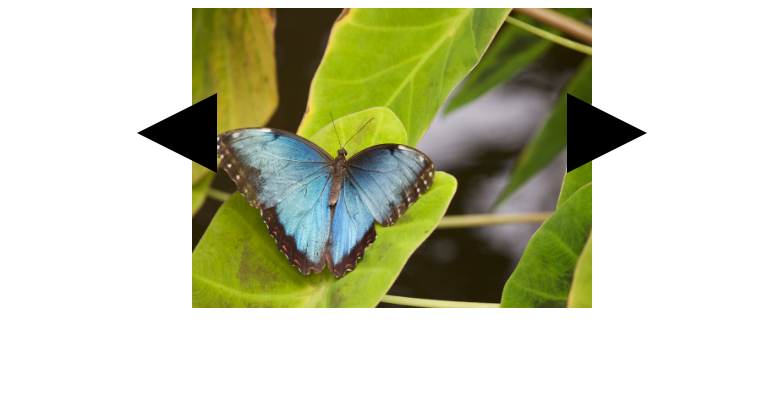
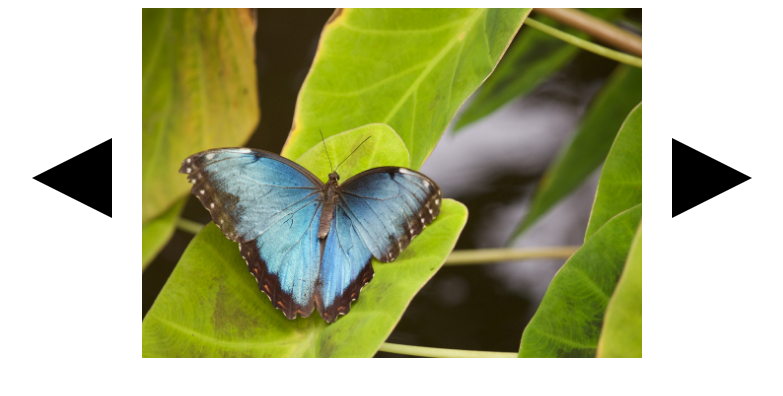
Before and after one commit to ashlyndanielle/javascript-practice, a React (Create React App) app: page / in a window 1280 px wide. Shown: the top 396 px of the page, without its empty margins (248-1031 px from the left). Built offline with nearby package versions, Linux system fonts and the light colour scheme.

Commit message:
sliding animatio applied

```diff
--- a/src/Carousel/Slider.css
+++ b/src/Carousel/Slider.css
@@ -1,24 +1,52 @@
-.slider {
-  display: flex;
-  justify-content: center;
+/*------------- BASE --------------*/
+
+
+
+/*------------- COMPONENTS --------------*/
+
+.slide-right {
+  position: relative;
+  animation-name: slide;
+  animation-duration: 1s;
+  animation-timing-function: linear;
+}
+.slide-left {
+  animation-name: slide;
+  animation-duration: 1s;
+  animation-timing-function: linear;
+  animation-direction: reverse;
 }
 .right-arrow {
   border-left: 80px solid black;
-  right: 300px
 }
-
 .left-arrow {
   border-right: 80px solid black;
-  left: 300px;
 }
 .arrows {
   width: 0;
   height: 0;
   border-top: 40px solid transparent;
   border-bottom: 40px solid transparent;
-  position: absolute;
-  margin: 85px;
+  margin: 130px 30px;
 }
 .arrows:hover{
   cursor: pointer;
 }
+
+/*------------- MODULES --------------*/
+
+.slider {
+  display: flex;
+  justify-content: center;
+}
+
+/* ------------ KEYFRAMES ----------- */
+
+@keyframes slide {
+  0% {
+    left: 0;
+  }
+  100% {
+    left: 30px;
+  }
+}
--- a/src/Carousel/Slider.js
+++ b/src/Carousel/Slider.js
@@ -16,6 +16,9 @@ class Slider extends Component {
   }
 
   handleRightArrow = () => {
+    let img = document.getElementById("slideImg").classList;
+    img.add("slide-right");
+    setTimeout( () => {
       if ( this.state.slideCount < this.state.backgroundURL.length - 1 ){
         this.setState({
           slideCount: this.state.slideCount + 1
@@ -25,6 +28,9 @@ class Slider extends Component {
           slideCount: 0
         })
       }
+      img.remove("slide-right");
+    }, 1002)
+    console.log(img)
   }
   handleLeftArrow = () => {
     if ( this.state.slideCount > 0 ){
@@ -48,15 +54,15 @@ class Slider extends Component {
       backgroundImage: `url(${this.state.backgroundURL[this.state.slideCount]})`,
       backgroundSize: 'cover',
       backgroundPosition: 'center',
-      height: '300px',
-      width: '400px'
+      height: '350px',
+      width: '500px'
     }
 
     return (
       <div className='slider'>
         <PrevArrow prev={ this.handleLeftArrow } />
         {/* <span className='left-arrow arrows' onClick={ this.handleLeftArrow }></span> */}
-        <div style={ background }></div>
+        <div className="" id='slideImg' style={ background }></div>
         <NextArrow next={ this.handleRightArrow } />
       </div>
     );
```
Lines whose indentation alone changed are shown as unchanged.
